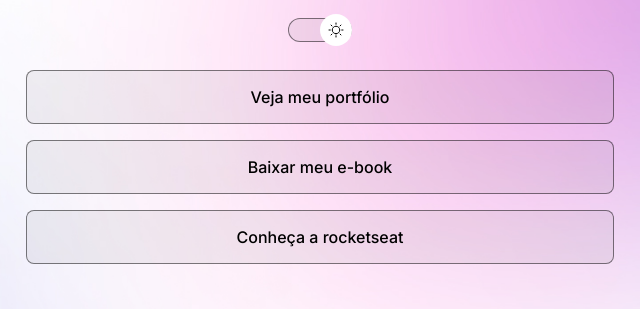
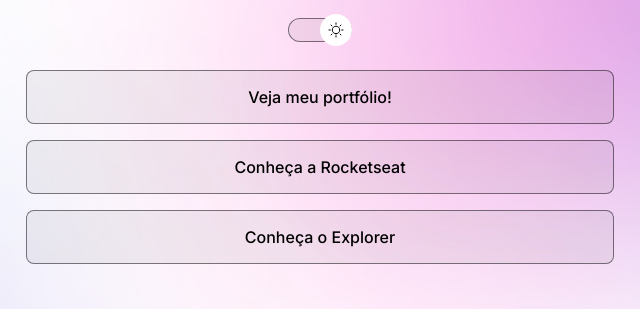
Before and after one commit to FXharry/mydevlinks, a plain HTML site: page index.html in a window 1280 px wide. Shown: the part 293-602 px from the top of the page, 320-960 px from the left. Drawn offline with nearby package versions, Linux system fonts and the light colour scheme.

Commit message:
final updates

```diff
--- a/index.html
+++ b/index.html
@@ -28,15 +28,21 @@
 
       <ul>
         <li>
-          <a href="https://github.com/maykbrito">Veja meu portfólio</a>
+          <a href="https://github.com/FXharry" target="_blank"
+            >Veja meu portfólio!</a
+          >
         </li>
 
         <li>
-          <a href="#" target="_blank">Baixar meu e-book</a>
+          <a href="https://www.rocketseat.com.br/" target="_blank"
+            >Conheça a Rocketseat</a
+          >
         </li>
 
         <li>
-          <a href="https://rocketseat.com.br/explorer">Conheça a rocketseat</a>
+          <a href="https://rocketseat.com.br/explorer" target="_blank"
+            >Conheça o Explorer</a
+          >
         </li>
       </ul>
 
```
Also changed, not shown: .github/preview.jpg, 1 other file.
